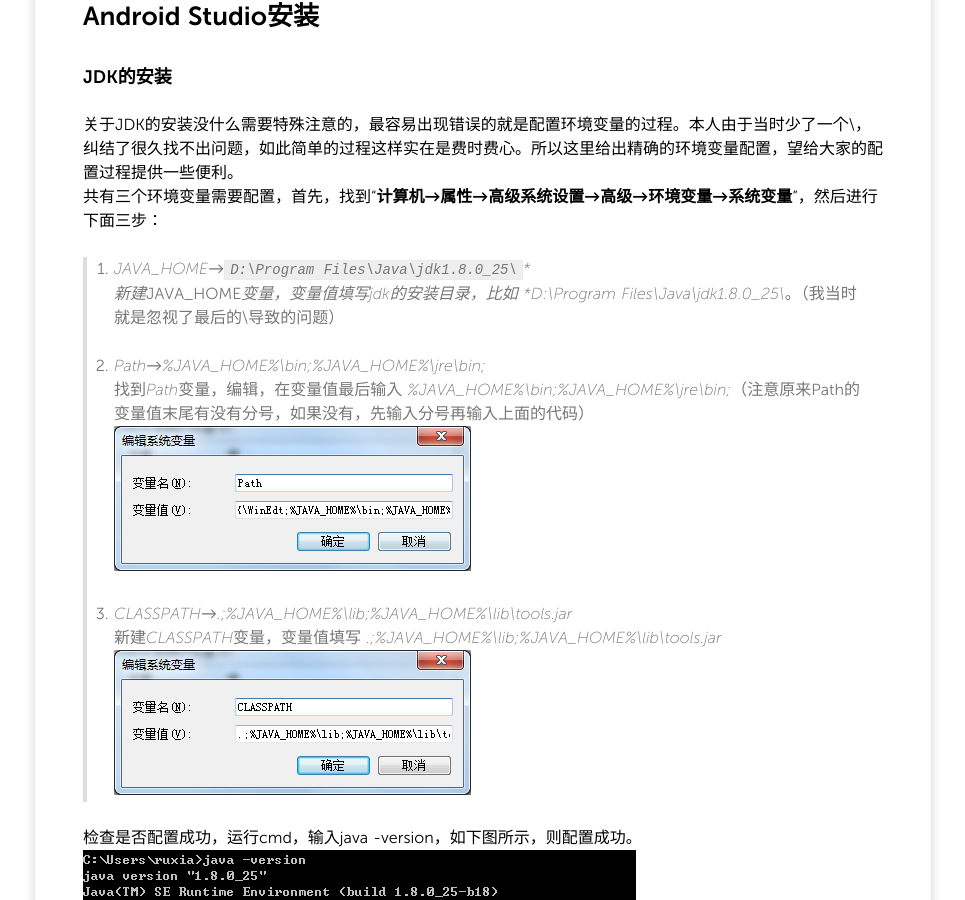
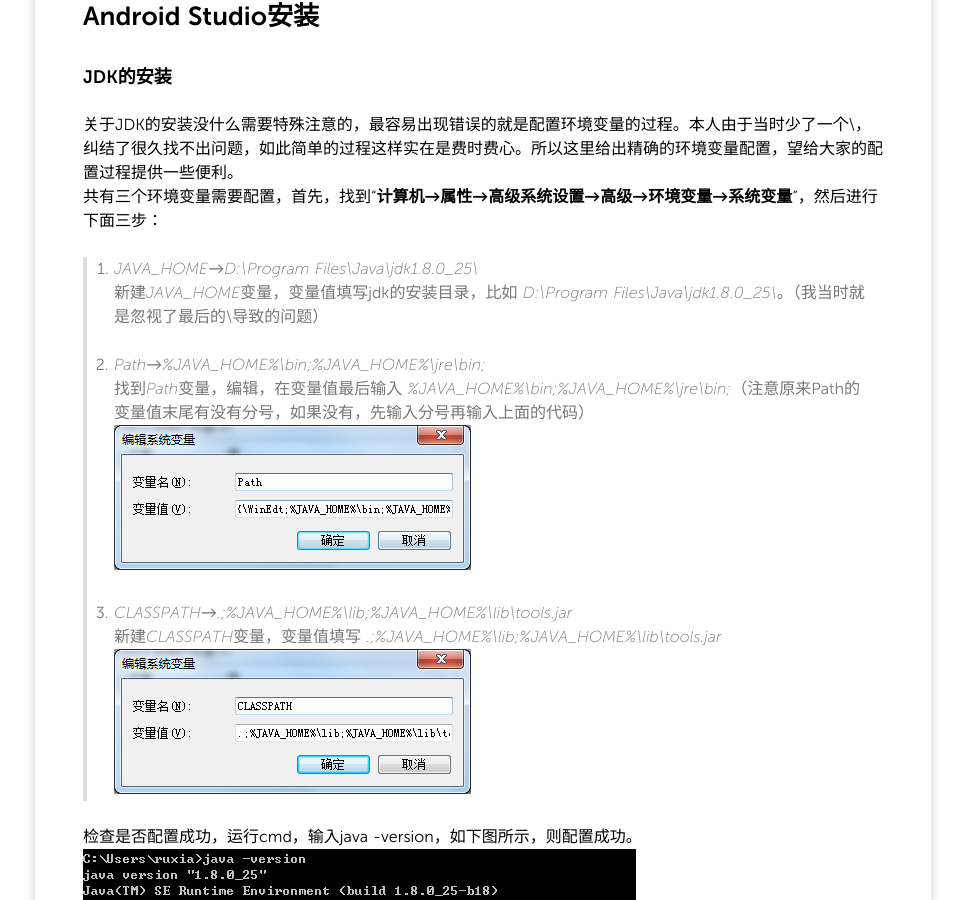
Before and after one commit to ruxia/ruxia.github.com, a Jekyll site: the page built from _posts/2015/2015-01-21-Android Studio.md, in a window 1280 px wide and 900 px high, scrolled down 1245 px. Shown: the whole window, without its empty margins (157-1122 px from the left). Built offline with Jekyll 4.4.1, drawn with Linux system fonts in a browser that asks for light colours; nearby versions of some CDN libraries; Markdown is read by kramdown in place of the engine named in the settings; comment, search, counter and statistics services are not loaded.

Commit message:
the last version

```diff
--- a/_posts/2015/2015-01-21-Android Studio.md
+++ b/_posts/2015/2015-01-21-Android Studio.md
@@ -31,7 +31,7 @@
 ###JDK的安装
 关于JDK的安装没什么需要特殊注意的，最容易出现错误的就是配置环境变量的过程。本人由于当时少了一个\，纠结了很久找不出问题，如此简单的过程这样实在是费时费心。所以这里给出精确的环境变量配置，望给大家的配置过程提供一些便利。
 共有三个环境变量需要配置，首先，找到“**计算机→属性→高级系统设置→高级→环境变量→系统变量**”，然后进行下面三步：
-> 1. *JAVA_HOME*→*`D:\Program Files\Java\jdk1.8.0_25\`\*
+> 1. *JAVA_HOME*→*D:\Program Files\Java\jdk1.8.0_25\\*
 > 新建*JAVA_HOME*变量，变量值填写jdk的安装目录，比如 *D:\Program Files\Java\jdk1.8.0_25\\*。（我当时就是忽视了最后的\导致的问题）
 >
 > 2. *Path*→*%JAVA_HOME%\bin;%JAVA_HOME%\jre\bin;*
@@ -72,14 +72,13 @@
 ###插件配置
 
 1. 插件禁用。Settings --> Plugins，显示已默认安装的插件列表，取消勾选即可禁用插件。我禁用的插件：
-> CVS Integration（CVS 版本控制系统）
-> Google Cloud Tools For Android Studio（Google云）
-> Google Login（Google账号登录）
-> hg4idea（Mercurial版本控制系统）
+> - CVS Integration（CVS 版本控制系统）
+> - Google Cloud Tools For Android Studio（Google云）
+> - Google Login（Google账号登录）
+> - hg4idea（Mercurial版本控制系统）
 
 ![](/image/plugins.png)
 注意：如果禁用了上图列表2和3选项，将导致不能使用导入官方样例的功能（import sample）。
-
 2. 插件安装。Settings --> Plugins --> Browse repositories，搜索安装。比如我安装的Git版本控制插件.gitignore support，如上图。
 注意：如果使用Git进行版本控制，需要设置Git的安装文件目录。Settings --> Version Control --> Git，在右侧中选择Git的安装目录。
 ![](/image/versioncontrol.png)
```
